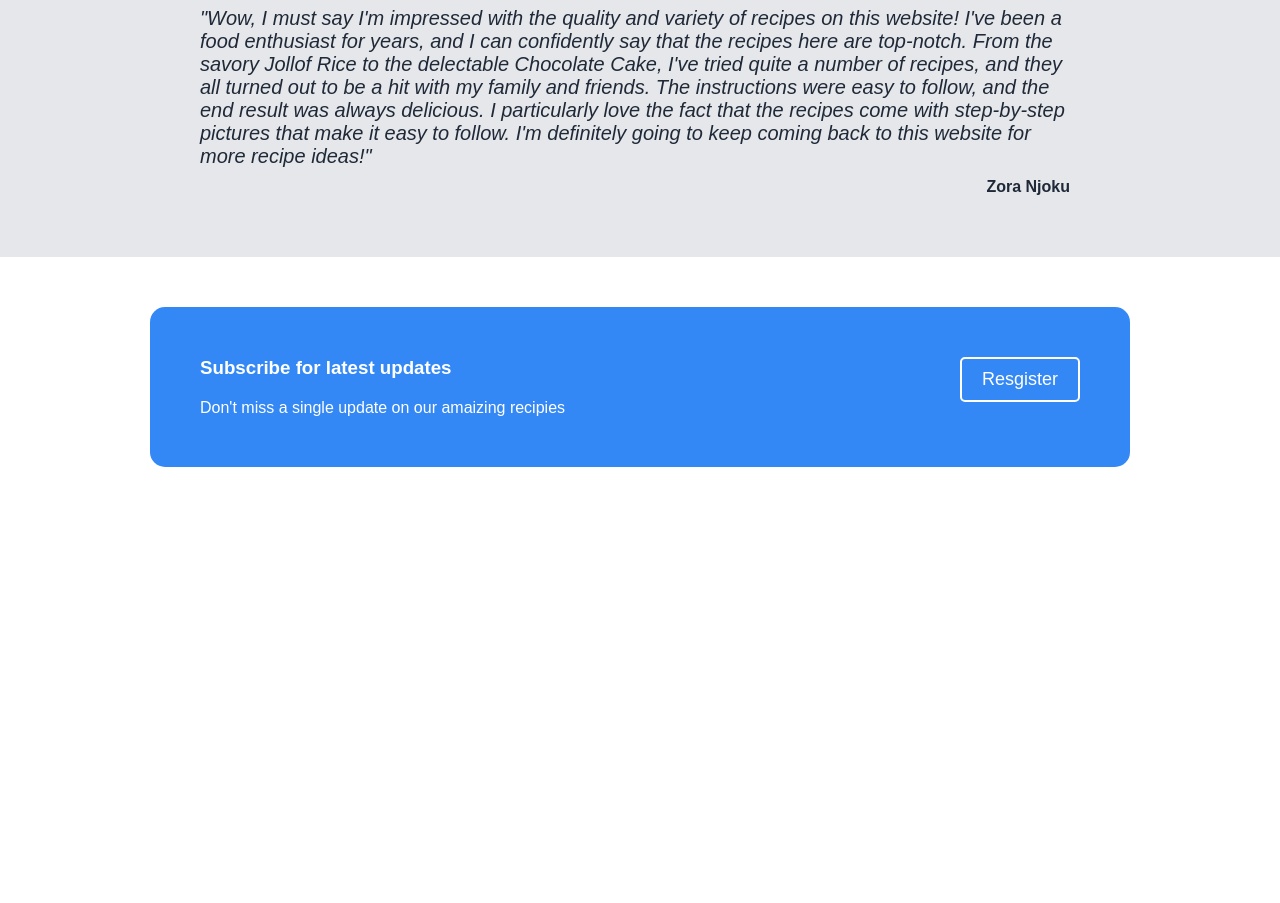
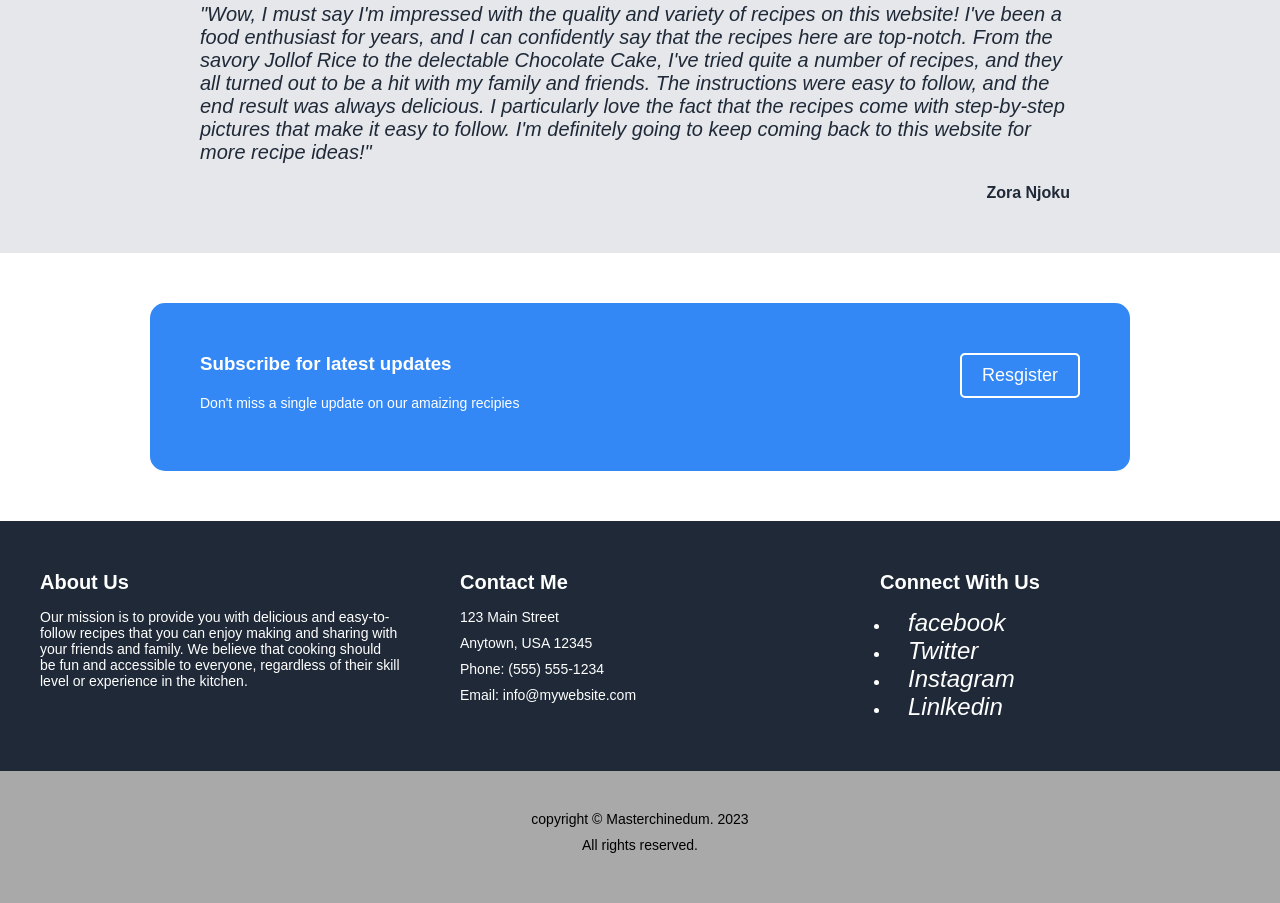
Before and after one commit to Masterchinedum/Odin-Recipies, a plain HTML site: page index.html in a window 1280 px wide. Shown: the part 1597-2500 px from the top of the page. Before the commit the page ends 2114 px from the top, so only its background shows below. Drawn offline with Linux system fonts and the light colour scheme.

Commit message:
add footer

```diff
--- a/index.html
+++ b/index.html
@@ -96,5 +96,36 @@
             </div>
         </section>
     </main>
+      <footer>
+    <div class="container">
+      <div class="row">
+        <div class="column">
+          <h2>About Us</h2>
+          <p>Our mission is to provide you with delicious and easy-to-follow recipes that you can enjoy making and sharing with your friends and family. We believe that cooking should be fun and accessible to everyone, regardless of their skill level or experience in the kitchen.</p>
+        </div>
+        <div class="column">
+          <h2>Contact Me</h2>
+          <p>123 Main Street</p>
+          <p>Anytown, USA 12345</p>
+          <p>Phone: (555) 555-1234</p>
+          <p>Email: info@mywebsite.com</p>
+        </div>
+        <div class="column">
+          <h2>Connect With Us</h2>
+          <ul class="social-icons">
+            <li><a href="#"><i class="fa fa-facebook">facebook</i></a></li>
+            <li><a href="#"><i class="fa fa-twitter">Twitter</i></a></li>
+            <li><a href="#"><i class="fa fa-instagram">Instagram</i></a></li>
+            <li><a href="#"><i class="fa fa-linkedin">Linlkedin</i></a></li>
+          </ul>
+        </div>
+      </div>
+    </div>
+
+  </footer>
+  <div class="copyrght">
+    <p> copyright © Masterchinedum. 2023</p>
+    <p>All rights reserved.</p>
+</div>
 </body>
 </html>
--- a/style.css
+++ b/style.css
@@ -191,7 +191,7 @@ main {
 }
 .bodyimages .image img:hover {
   transform: scale(1.1);
-  transition: transform 0.5s ease-in-out;
+  transition: transform 0.5s ease;
   border: 2px solid black;
 }
 .bodyimages .image h4 {
@@ -247,5 +247,81 @@ a:hover {
   text-decoration: none;
   border: 2px solid white;
   border-radius: 5px;
-  transition: background-color 0.3s;
+  transition: all 0.3s ease;
 }
+.call .button a:hover {
+  background-color: #fff;
+  color :#3388f6
+}
+
+footer {
+  background-color: #1F2937;
+  color: #fff;
+  padding: 50px 0;
+}
+
+.container {
+  max-width: 1200px;
+  margin: 0 auto;
+  display: flex;
+  justify-content: space-between;
+}
+
+.row {
+  display: flex;
+  flex-wrap: wrap;
+  justify-content: space-between;
+}
+
+.column {
+  width: 30%;
+
+}
+
+h2 {
+  font-size: 20px;
+  margin-bottom: 15px;
+}
+
+p {
+  font-size: 14px;
+  margin-bottom: 10px;
+}
+
+.social-icons {
+  display: block;
+  justify-content: center;
+  align-items: center;
+}
+
+.social-icons li {
+  margin: 0 10px;
+}
+
+.social-icons li a {
+  color: #fff;
+  font-size: 24px;
+}
+
+/* Font Awesome icons */
+.fa-facebook:before {
+  content: "\f09a";
+}
+
+.fa-twitter:before {
+  content: "\f099";
+}
+
+.fa-instagram:before {
+  content: "\f16d";
+}
+
+.fa-linkedin:before {
+  content: "\f0e1";
+}
+.copyrght {
+  background-color: darkgray;
+  color: black;
+  text-align: center;
+  padding: 40px;
+}
```
